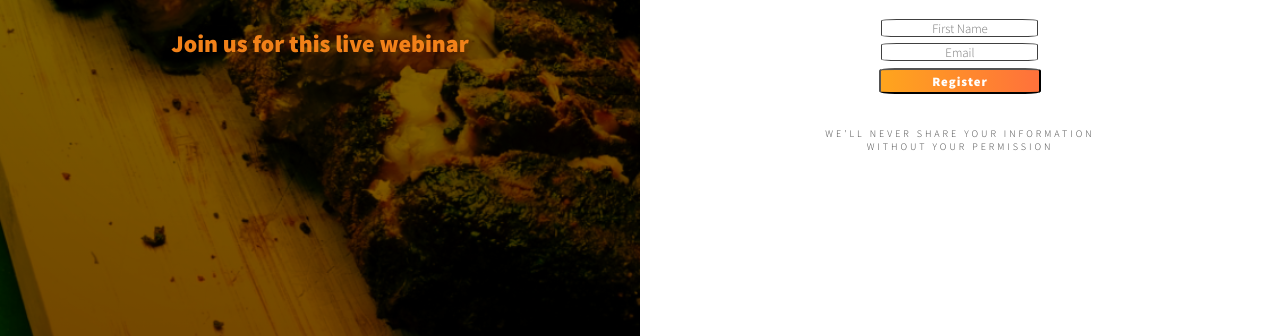
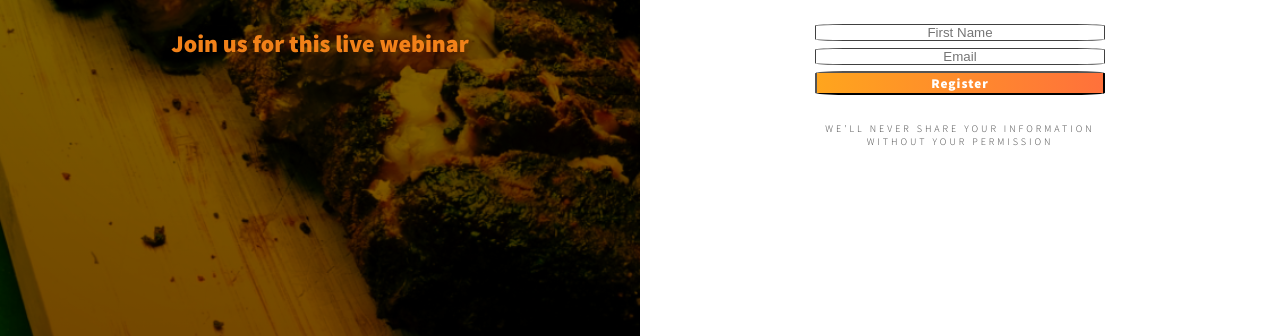
Before and after one commit to CarlosS9400/BBQ, a plain HTML site: page index.html in a window 1280 px wide. Shown: the part 464-800 px from the top of the page. Drawn offline with Linux system fonts and the light colour scheme.

Commit message:
Add files via upload

```diff
--- a/css/style.css
+++ b/css/style.css
@@ -69,7 +69,7 @@ h1 {
 
 .top-text {
 
-    margin: 0;
+    margin: 0 auto;
     padding-top: 1em;
     width: 50%;
     border-top: 5px solid #F18119;
@@ -154,31 +154,28 @@ h2 p {
 }
 
 form {
-
+    /*border: 1px solid red;*/
     display: flex;
     flex-direction: column;
     justify-content: space-between;
-
-    max-width: 80%;
+    min-width: 80%;
+    max-width: 90%;
     /*border: 3px solid red;*/
 
     margin: auto;
 
 }
 
-.input,
-.btn {
-  margin: 0 auto 0.5em;
 
-  font-family: inherit;
-  text-align: inherit;
-  font-size: 0.8rem;
-  max-width:75%;
-  border-radius: 10%;
-}
 
 .input {
+
+    text-align: center;
+    min-width: 80%;
+    max-width: 90%;
+    margin:0 auto 0.5em;
     border: 1px solid #404040;
+    border-radius: 10%;
     transform: scale(1);
     transition: transform 500ms;
 }
@@ -189,10 +186,17 @@ form {
 }
 
 .register-btn {
+
+    text-align: center;
+    padding: .1em .2em;
+    min-width: 80%;
+    max-width: 90%;
+    border-radius: 10%;
     font-family: inherit;
     font-weight: 900;
     letter-spacing: 1px;
-    padding: 0.25em 4em;
+
+    margin: 0 auto;
     cursor:pointer;
     background: linear-gradient(to left,#ff713b ,#ffA51D);
     color: #fff;
@@ -275,7 +279,7 @@ form {
     }
 
     form {
-        width: 70%;
+        width: 90%;
         margin: 1em auto 1em;
     }
 
@@ -290,4 +294,8 @@ form {
     }
 
 
+
+
+
+
 }
```
